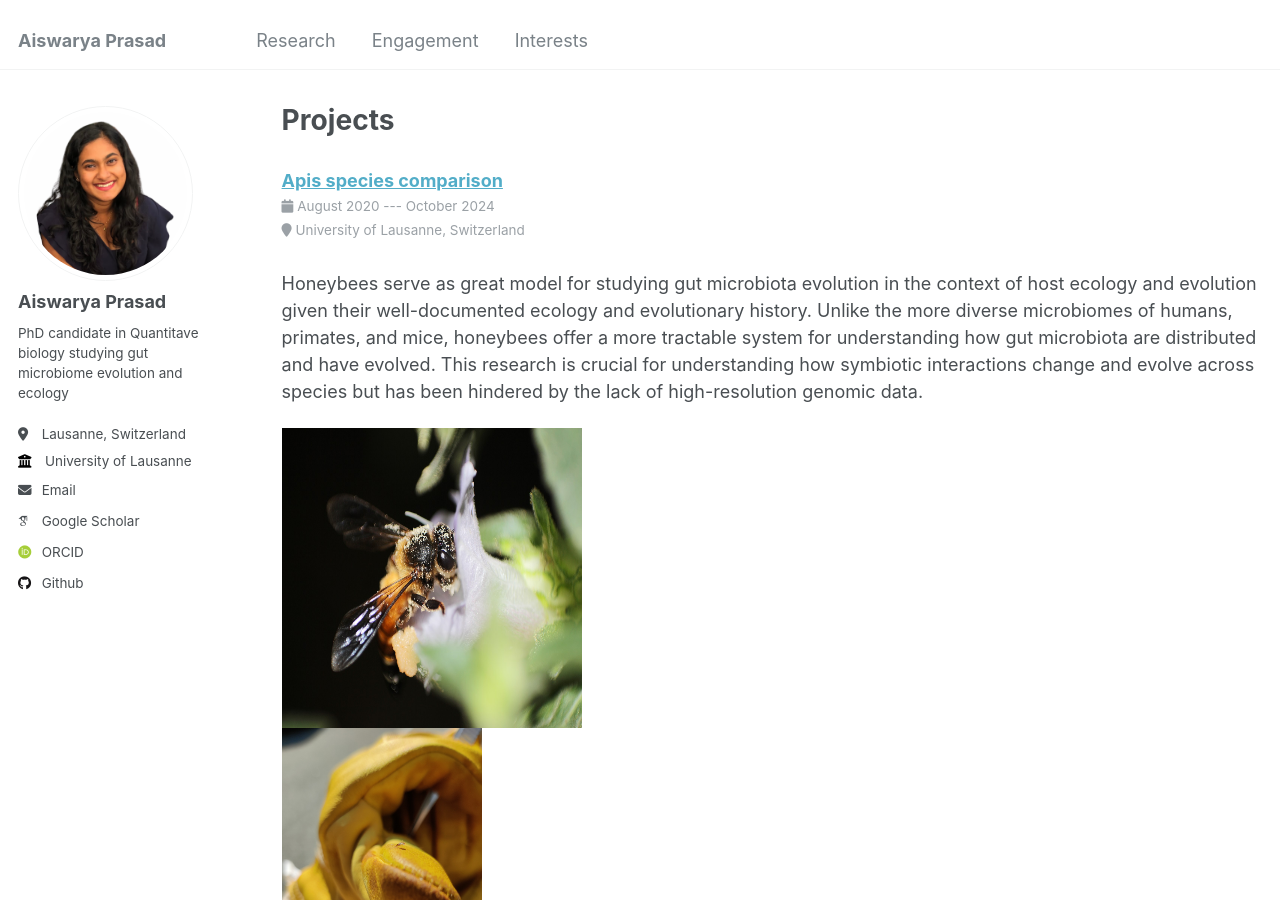
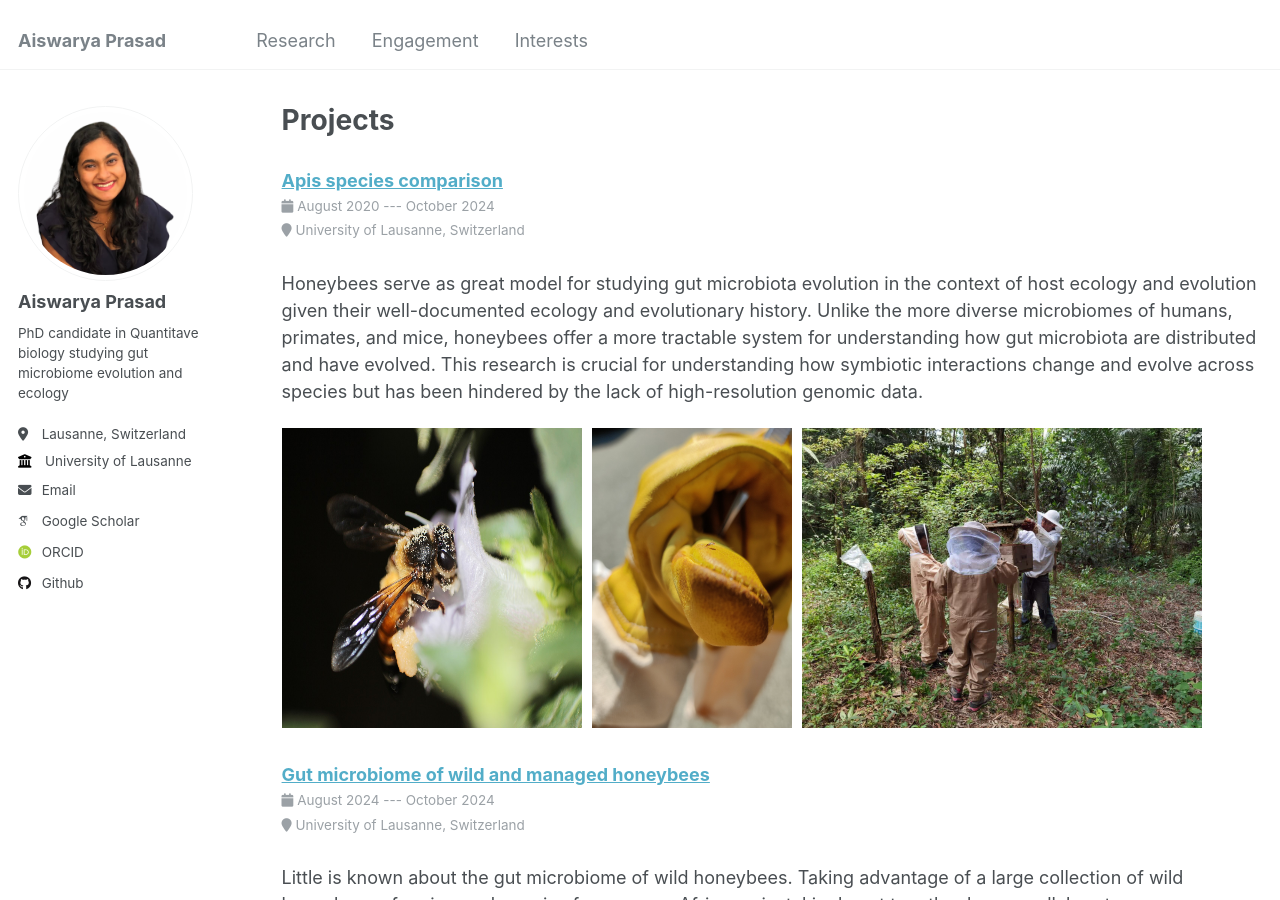
Before and after one commit to Aiswarya-prasad/aiswarya-prasad.github.io, a Jekyll site: the page built from _pages/research.md, in a window 1280 px wide and 900 px high. Built offline with Jekyll 4.4.1, drawn with Linux system fonts in a browser that asks for light colours; some web fonts are replaced.

Commit message:
Syntax change, squash commit later or just ignore.

```diff
--- a/_includes/item-with-desc.html
+++ b/_includes/item-with-desc.html
@@ -71,7 +71,7 @@
          <!-- if add_break property is specified as true (call it false by default)
             add a new line after the media -->
         {% if post.media %}
-        <div class="media-container">
+        <div class="media-container" style="display: flex; align-items: flex-start;">
             {% for media in post.media %}
             <div style="margin-right: 10px;">
                 {% if media.path contains ".mp4" or media.path contains ".webm" or media.path contains ".ogg" %}
@@ -86,7 +86,7 @@
                 {% endif %}
             </div>
             {% if media.add_break == true %}
-            <div style="flex-basis: 100%; height: 0;"></div>
+            <br>
             {% endif %}
             {% endfor %}
         </div>
```
